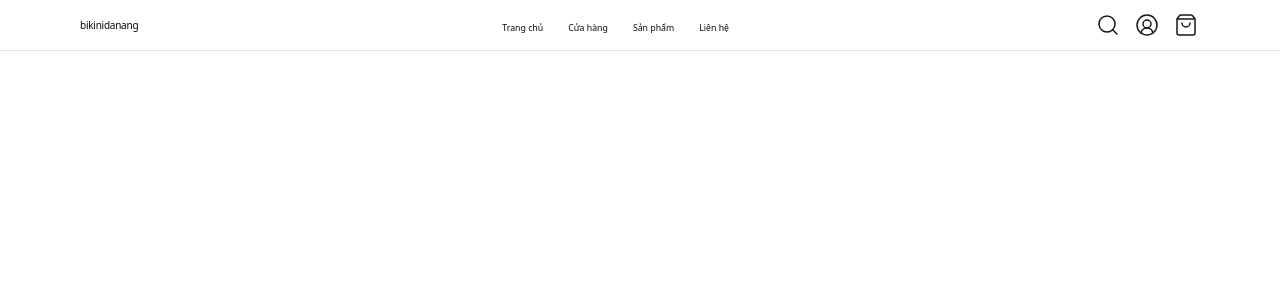
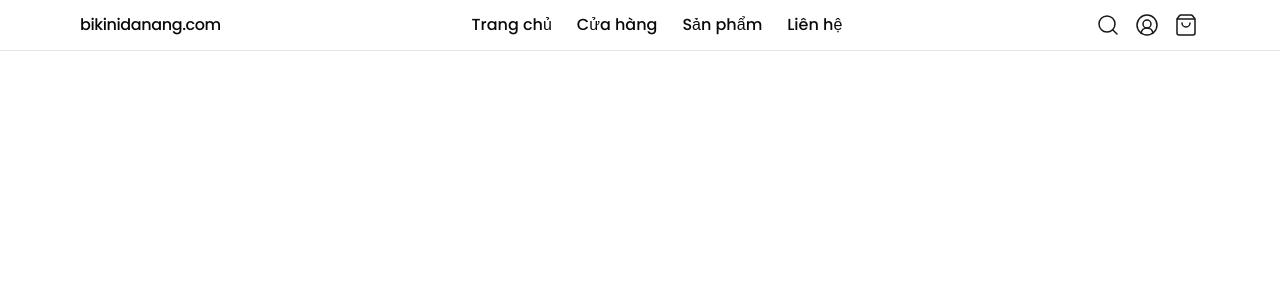
Before and after one commit to muoivy/bikinidanang.com, a Next.js app: page / in a window 1280 px wide. Shown: the top 300 px of the page. Built offline with nearby package versions, Linux system fonts and the light colour scheme; no server answers.

Commit message:
eidt font

```diff
--- a/src/app/layout.tsx
+++ b/src/app/layout.tsx
@@ -31,7 +31,7 @@ export default function RootLayout({
 }>) {
   return (
     <html lang="vi">
-      <body className={`${poppins.variable} font-sans antialiased`}>
+      <body className={`${poppins.className} ${poppins.variable} font-sans antialiased`}>
         {children}
       </body>
     </html>
--- a/src/components/layout/site-header.tsx
+++ b/src/components/layout/site-header.tsx
@@ -15,7 +15,7 @@ export function SiteHeader({ navItems }: SiteHeaderProps) {
         {/* Logo */}
         <Link
           href="/"
-          className="text-base font-medium tracking-tight text-neutral-900"
+          className="font-medium tracking-tight text-neutral-900"
           aria-label={`${siteConfig.name} — Trang chủ`}
         >
           {siteConfig.name}
@@ -30,7 +30,7 @@ export function SiteHeader({ navItems }: SiteHeaderProps) {
                   href={item.href}
                   aria-current={item.active ? "page" : undefined}
                   className={[
-                    "text-sm font-medium leading-6 transition-colors",
+                    "font-medium leading-6 transition-colors",
                     item.active
                       ? "text-neutral-900"
                       : "text-zinc-500 hover:text-neutral-900",
--- a/src/shared/config/site.ts
+++ b/src/shared/config/site.ts
@@ -1,8 +1,7 @@
 export const siteConfig = {
-  name: "bikinidanang",
+  name: "bikinidanang.com",
   title: "Bikini Đà Nẵng — Đồ Bơi & Bikini Chính Hãng",
-  description:
-    "Chuyên cung cấp đồ bơi, bikini thời trang cho thị trường Việt Nam. Hàng chất lượng cao, giá tốt, giao hàng toàn quốc.",
+  description: "Chuyên cung cấp đồ bơi, bikini thời trang cho thị trường Việt Nam. Hàng chất lượng cao, giá tốt, giao hàng toàn quốc.",
   url: process.env.NEXT_PUBLIC_SITE_URL ?? "http://localhost:3000",
   locale: "vi_VN",
   currency: "VND",
--- a/src/styles/globals.scss
+++ b/src/styles/globals.scss
@@ -8,6 +8,10 @@
 // =============================================================================
 
 @use "tailwindcss";
+
+@theme {
+  --font-sans: var(--font-poppins), ui-sans-serif, system-ui, sans-serif;
+}
 
 // -----------------------------------------------------------------------------
 // CSS Custom Properties — Design Tokens
@@ -59,6 +63,7 @@ html {
 
 body {
   margin: 0;
+  font-family: var(--font-poppins), ui-sans-serif, system-ui, sans-serif;
   font-size: 1.6rem;
   font-weight: 500;
   line-height: 1.5;
```
Also changed, not shown: 1 other file (tests, documents, lock files or other folders).
